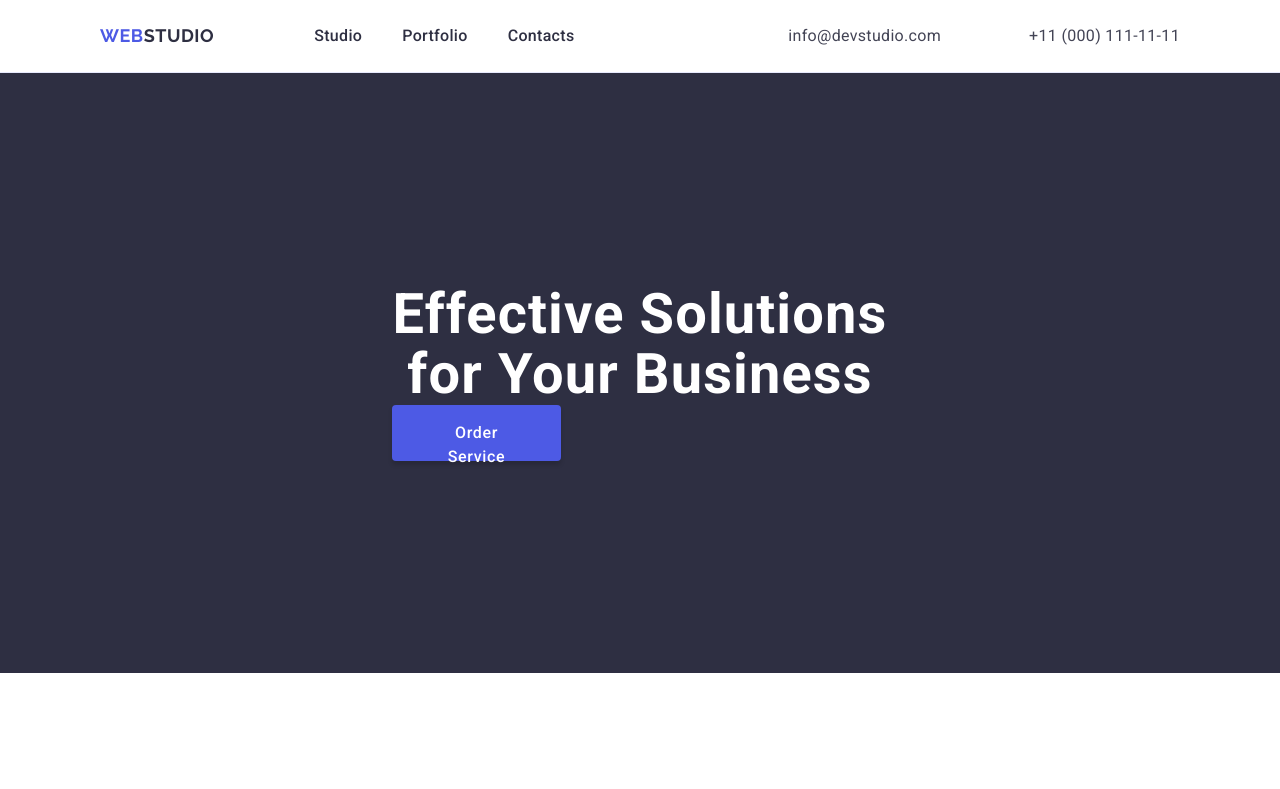
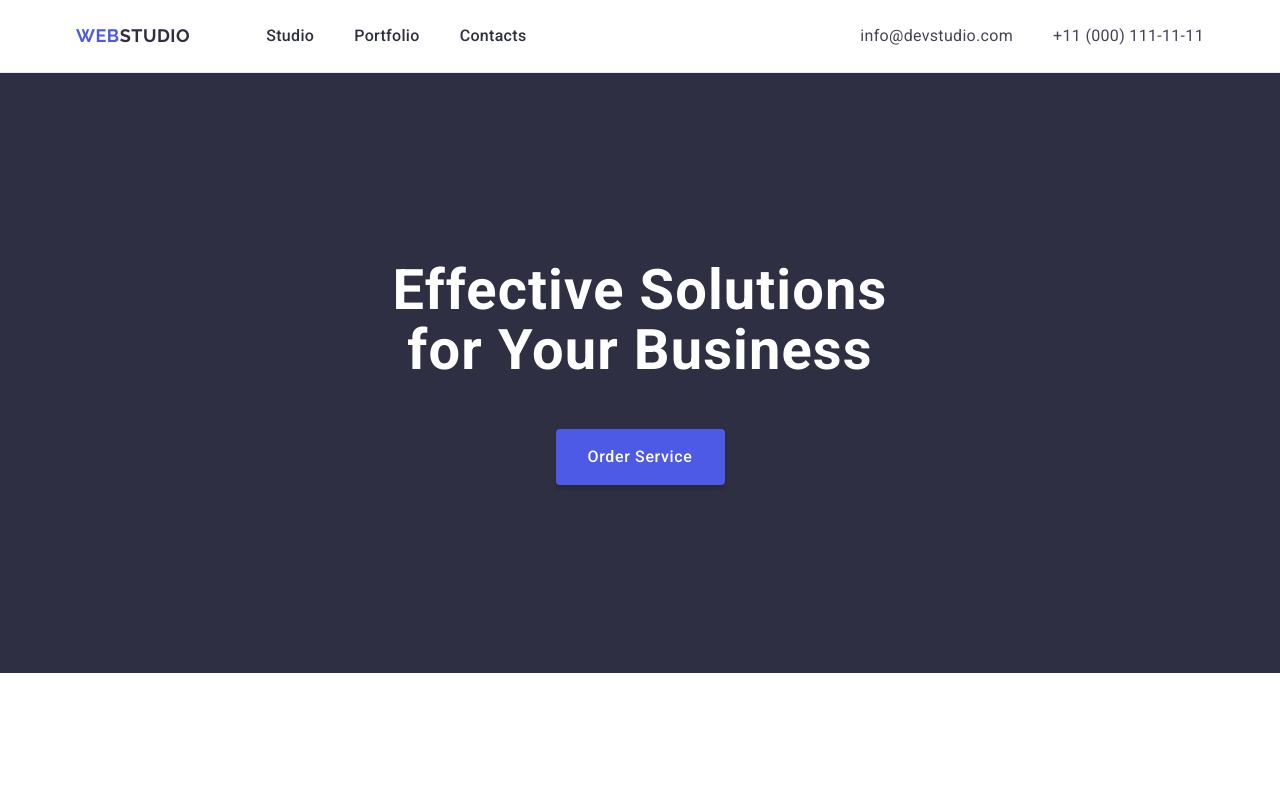
Before and after one commit to Fedorova-Valentina/goit-markup-hw-03, a plain HTML site: page index.html in a window 1280 px wide. Shown: the top 789 px of the page. Drawn offline with nearby package versions, Linux system fonts and the light colour scheme.

Commit message:
add all file

```diff
--- a/css/styles.css
+++ b/css/styles.css
@@ -55,7 +55,7 @@ img {
   color: #4d5ae5;
 }
 .header-logo {
-  padding: 24px;
+  padding: 24px 0;
   margin-right: 76px;
 }
 
@@ -94,7 +94,7 @@ img {
 }
 
 .contacts-link {
-  padding: 24px;
+  padding: 24px 0;
   display: block;
   font-size: 16px;
   line-height: 1.5;
@@ -102,20 +102,15 @@ img {
   color: #434455;
 }
 .hero-container {
-  padding: 188px 0;
 }
 
 .hero-banner {
-  display: flex;
   flex-direction: column;
   align-items: center;
   justify-content: center;
   padding: 188px 0;
   text-align: center;
   background: #2e2f42;
-  max-width: 1440px;
-  height: 600px;
-  margin: 0 auto;
 }
 .hero-banner-text {
   padding-top: 188px;
@@ -123,6 +118,9 @@ img {
   padding-left: 472px;
 }
 .hero-title {
+  margin-bottom: 48px;
+  margin-right: auto;
+  margin-left: auto;
   max-width: 496px;
   width: 496px;
   height: 120px;
@@ -137,6 +135,8 @@ img {
   --iris: #4d5ae5;
 }
 .hero-banner-button {
+  margin-right: auto;
+  margin-left: auto;
   border: none;
 
   min-width: 169px;
@@ -146,7 +146,7 @@ img {
   box-shadow: 0 4px 4px 0 rgba(0, 0, 0, 0.15);
   background: var(--iris);
   border-radius: 4px;
-  padding: 16px 32px;
+
   width: 169px;
   height: 56px;
 }
@@ -274,7 +274,6 @@ button[type="button"] {
 }
 
 .card-title-portfolio {
-  text-align: center;
   margin-bottom: 8px;
   font-weight: 500;
   font-size: 20px;
@@ -283,7 +282,6 @@ button[type="button"] {
   color: #2e2f42;
 }
 .card-title-text {
-  text-align: center;
   font-weight: 400;
   font-size: 16px;
   line-height: 1.5;
```
